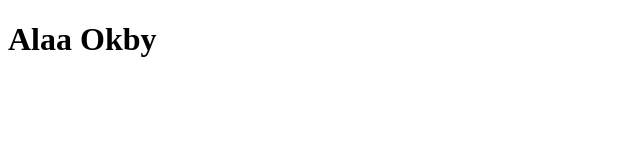
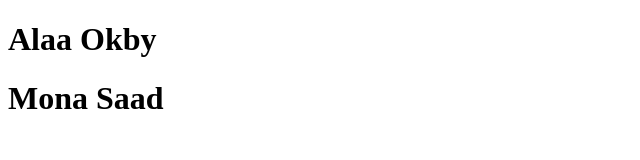
Before and after one commit to Alaaokby/Route-Project-Task-1, a plain HTML site: page index.html in a window 1280 px wide. Shown: the whole page, without its empty margins (0-640 px from the left). Drawn offline with Linux system fonts and the light colour scheme.

Commit message:
create new h1

```diff
--- a/index.html
+++ b/index.html
@@ -9,6 +9,7 @@
   <body>
     <div>
       <h1>Alaa Okby</h1>
+      <h1>Mona Saad</h1>
     </div>
   </body>
 </html>
```
